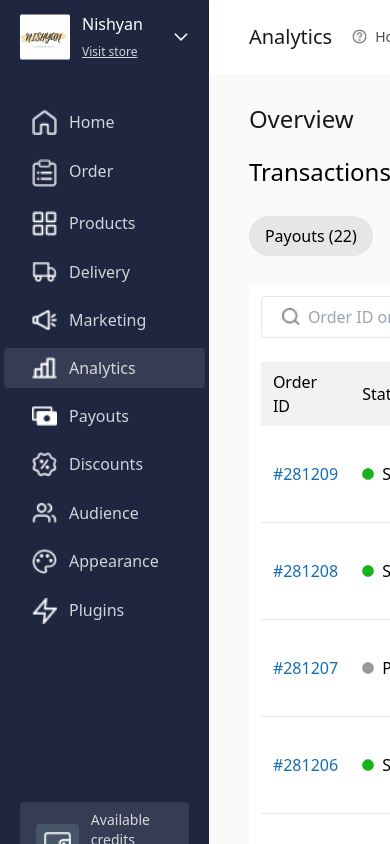
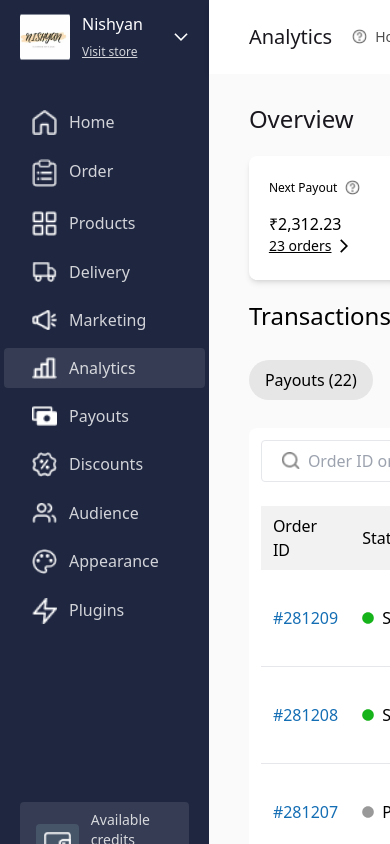
Before and after one commit to div-vik/dukaan, a Next.js app: page /analytics in a window 390 px wide. Shown: the top 844 px of the page. Built offline with nearby package versions, Linux system fonts and the light colour scheme.

Commit message:
Update css

```diff
--- a/app/ui/dashboard/Card.jsx
+++ b/app/ui/dashboard/Card.jsx
@@ -14,7 +14,7 @@ const Card = ({ title, amount, orders }) => {
     >
       <div className=" flex flex-col px-5 py-6 gap-4">
         <div className="flex items-center gap-2 hover:text-white">
-          <p className="font-[400] text-sm xl:text-lg">{title}</p>
+          <p className="font-[400] text-xs xl:text-lg">{title}</p>
           <span>
             <Image
               className="object-contain"
@@ -26,10 +26,12 @@ const Card = ({ title, amount, orders }) => {
           </span>
         </div>
 
-        <div className="flex justify-between items-center">
-          <p className="text-sm lg:text-xl xl:text-3xl font-[500]">₹{amount}</p>
+        <div className="flex flex-col lg:flex-row lg:justify-between lg:items-center">
+          <p className="text-base lg:text-xl xl:text-3xl font-[500]">
+            ₹{amount}
+          </p>
           <span className="flex items-center gap-1">
-            <p className="text-xs lg:text-sm xl:text-base underline">
+            <p className="text-sm lg:text-sm xl:text-base underline">
               {orders}
             </p>
             {title !== "Amount Processed" && <MdArrowForwardIos />}
--- a/app/ui/dashboard/Dashboard.jsx
+++ b/app/ui/dashboard/Dashboard.jsx
@@ -24,7 +24,7 @@ export default function Dashboard({ title }) {
         </div>
       </div>
 
-      <div className="hidden lg:flex h-[172.7px] justify-between gap-7">
+      <div className="flex h-[172.7px] justify-between gap-7">
         <Card title="Next Payout" amount="2,312.23" orders="23 orders" />
         <Card title="Amount Pending" amount="92,312.20" orders="13 orders" />
         <Card title="Amount Processed" amount="23,92,312.19" />
@@ -71,7 +71,7 @@ export default function Dashboard({ title }) {
             </div>
           </div>
 
-          <div className="w-full h-full">
+          <div className="w-full h-full overflow-hidden">
             <Table />
           </div>
         </div>
--- a/app/ui/dashboard/Table.jsx
+++ b/app/ui/dashboard/Table.jsx
@@ -58,7 +58,7 @@ const Table = () => {
             <td className="py-2 px-3 font-[500] text-right">Order amount</td>
           </tr>
         </thead>
-        <tbody>
+        <tbody className="overflow-y-scroll">
           {data.map((item) => (
             <tr key={item.orderID} className="text-left">
               <td className="py-3 px-3 border-b-[1px] text-[#146EB4] font-[500]">
```
